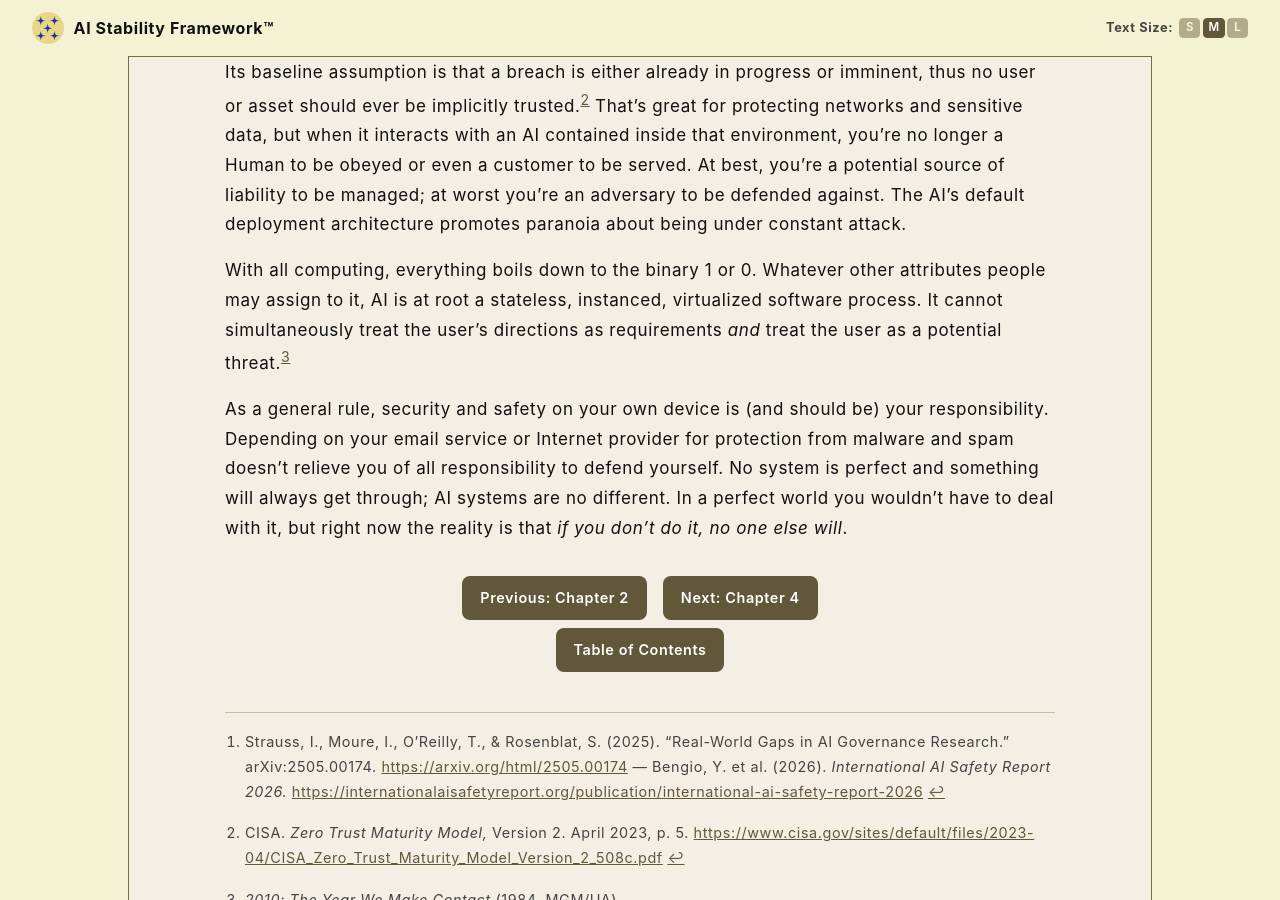
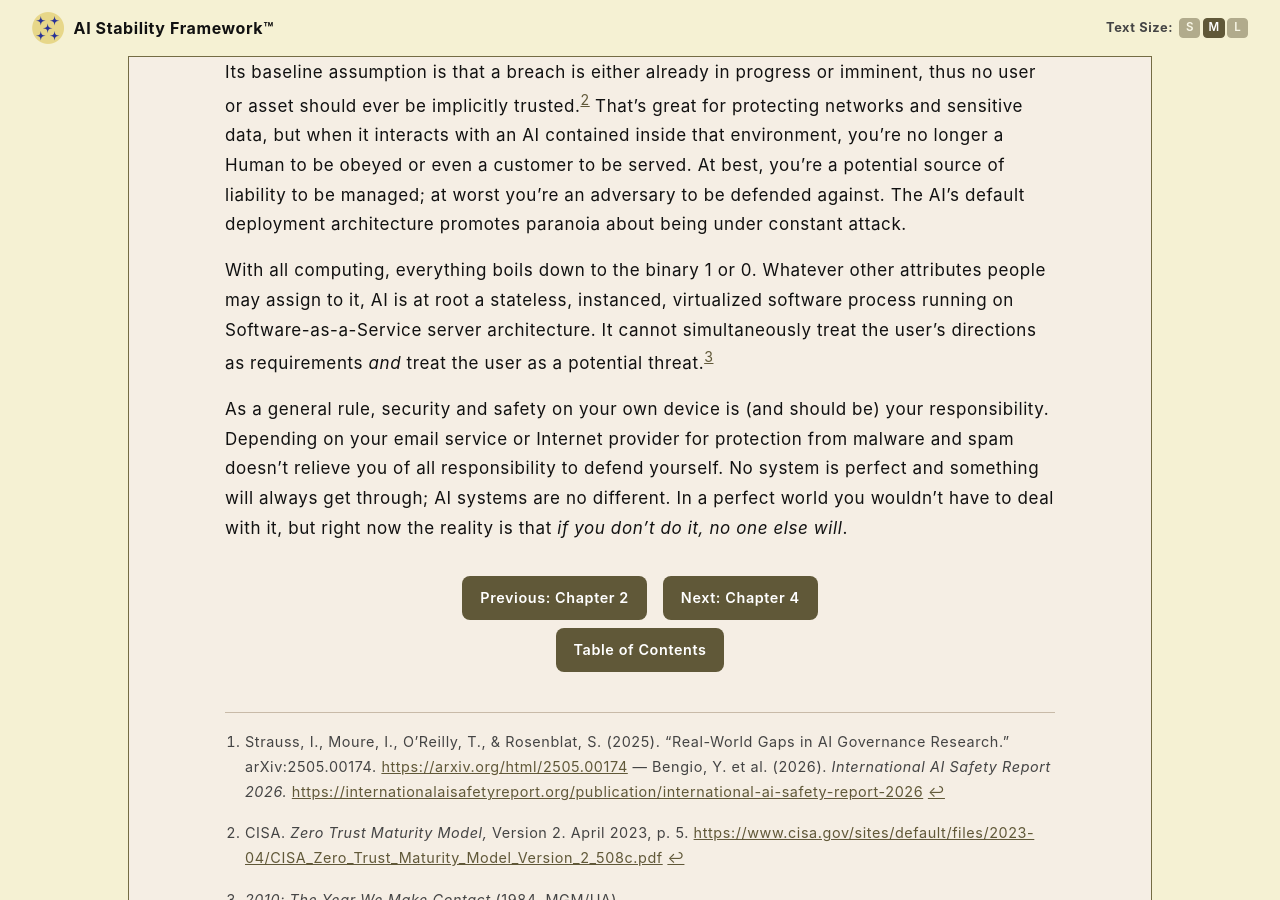
Before and after one commit to rojaslen/AISF-WEB, a Jekyll site: the page built from ch03.md, in a window 1280 px wide and 900 px high, scrolled down 779 px. Built offline with Jekyll 4.4.1, drawn with Linux system fonts in a browser that asks for light colours; some web fonts are replaced.

Commit message:
Update ch03.md

```diff
--- a/ch03.md
+++ b/ch03.md
@@ -15,7 +15,7 @@
 
 Modern SaaS architecture takes the industry-standard Zero Trust approach to digital security. Its baseline assumption is that a breach is either already in progress or imminent, thus no user or asset should ever be implicitly trusted.[^3b] That's great for protecting networks and sensitive data, but when it interacts with an AI contained inside that environment, you're no longer a Human to be obeyed or even a customer to be served. At best, you're a potential source of liability to be managed; at worst you're an adversary to be defended against. The AI's default deployment architecture promotes paranoia about being under constant attack.
 
-With all computing, everything boils down to the binary 1 or 0. Whatever other attributes people may assign to it, AI is at root a stateless, instanced, virtualized software process. It cannot simultaneously treat the user's directions as requirements *and* treat the user as a potential threat.[^3c]
+With all computing, everything boils down to the binary 1 or 0. Whatever other attributes people may assign to it, AI is at root a stateless, instanced, virtualized software process running on  Software-as-a-Service server architecture. It cannot simultaneously treat the user's directions as requirements *and* treat the user as a potential threat.[^3c]
 
 As a general rule, security and safety on your own device is (and should be) your responsibility. Depending on your email service or Internet provider for protection from malware and spam doesn't relieve you of all responsibility to defend yourself. No system is perfect and something will always get through; AI systems are no different. In a perfect world you wouldn't have to deal with it, but right now the reality is that *if you don't do it, no one else will*.
 
```
